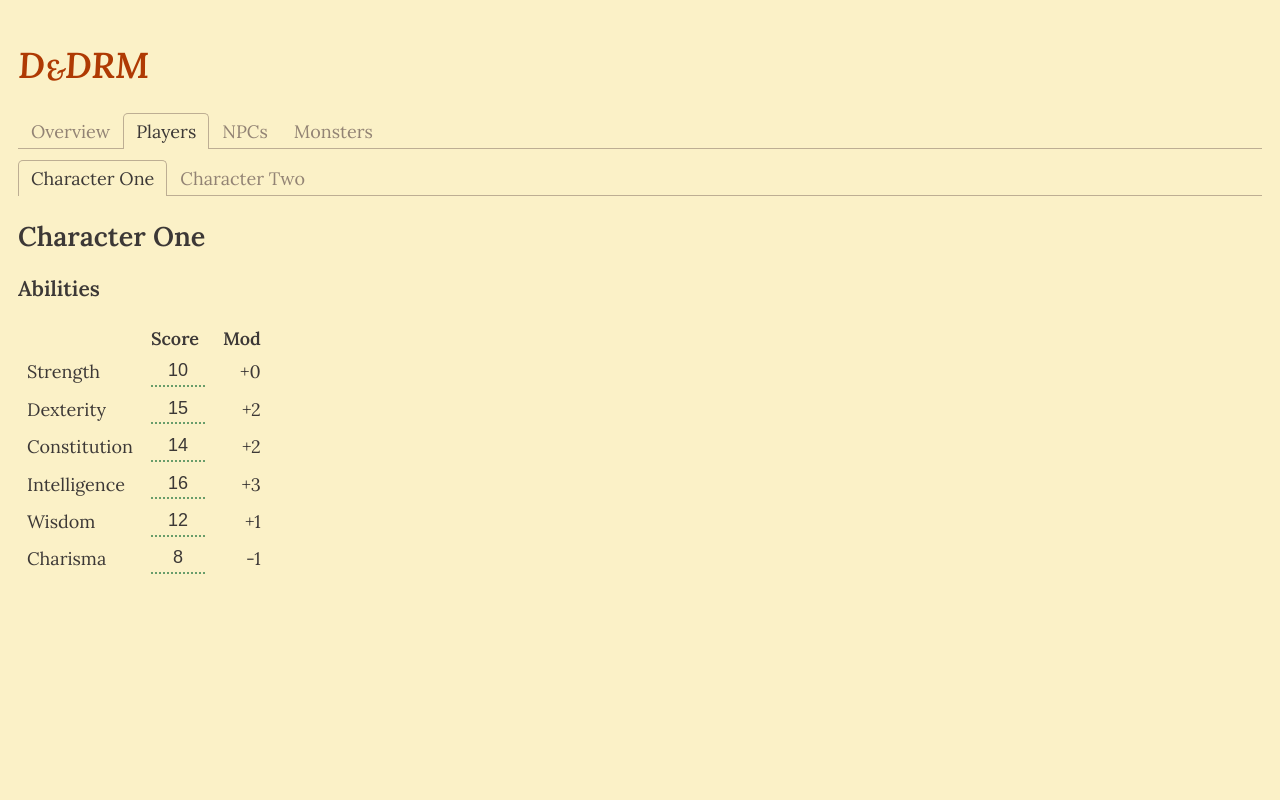
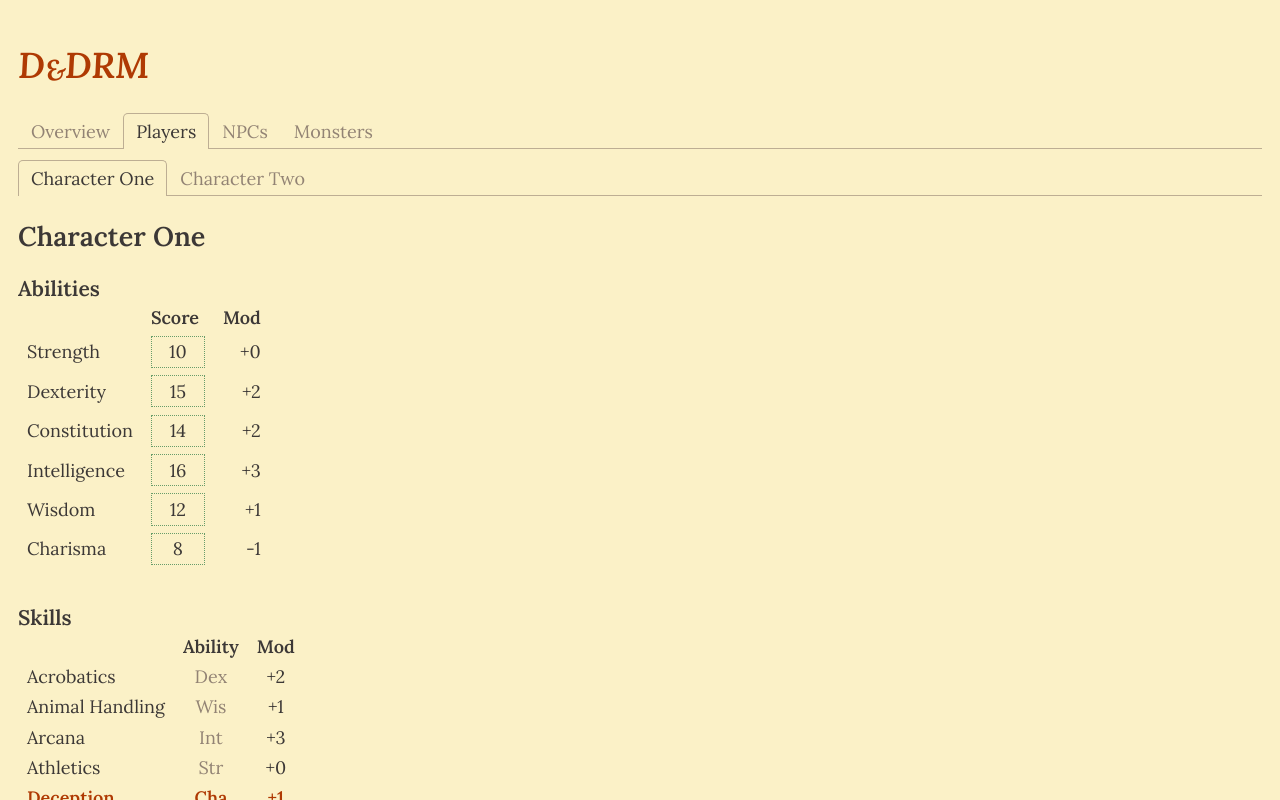
Before and after one commit to zachfedor/dndrm, a React (Create React App) app: page / in a window 1280 px wide. Both pictures are taken after a click on the tab "Players". Shown: the top 800 px of the page. Built offline with nearby package versions, Linux system fonts and the light colour scheme.

Commit message:
Add Skills component

```diff
--- a/src/App.js
+++ b/src/App.js
@@ -34,6 +34,7 @@ const initialState = {
         wisdom: 12,
         charisma: 8,
       },
+      proficiencies: ['nature', 'sleight of hand', 'deception'],
     },
     2: {
       id: 2,
@@ -53,6 +54,7 @@ const initialState = {
         wisdom: 12,
         charisma: 8,
       },
+      proficiencies: ['arcana', 'history', 'investigation'],
       spellSlots: {
         1: [true, true, false],
         2: [true]
@@ -64,17 +66,27 @@ const initialState = {
 const reducer = (state, action) => {
   switch (action.type) {
     case 'changeAbilityScore':
-      const { id, ability, score } = action;
       return {
         ...state,
         characters: {
           ...state.characters,
-          [id]: {
-            ...state.characters[id],
+          [action.id]: {
+            ...state.characters[action.id],
             abilities: {
-              ...state.characters[id].abilities,
-              [ability]: score
+              ...state.characters[action.id].abilities,
+              [action.ability]: action.score
             }
+          }
+        }
+      };
+    case 'updateProficiencies':
+      return {
+        ...state,
+        characters: {
+          ...state.characters,
+          [action.id]: {
+            ...state.characters[action.id],
+            proficiencies: action.proficiencies
           }
         }
       };
--- a/src/CharacterSheet/Abilities.css
+++ b/src/CharacterSheet/Abilities.css
@@ -1,3 +1,7 @@
+.Abilities h3 {
+  margin: 0;
+}
+
 .Abilities table {
   border-collapse: collapse;
 }
--- /dev/null
+++ b/src/CharacterSheet/Skills.css
@@ -0,0 +1,39 @@
+.Skills {
+  margin-top: 2rem;
+}
+
+.Skills h3 {
+  margin: 0;
+}
+
+.Skills table {
+  border-collapse: collapse;
+}
+
+.Skills td,
+.Skills th {
+  padding: 0.2rem 0.5rem;
+  text-align: center;
+  text-transform: capitalize;
+}
+
+.Skills td:first-of-type {
+  text-align: left;
+}
+
+.Skills tr.proficiency td {
+  color: var(--orange-dark);
+  font-weight: bold;
+}
+.Skills td.ability {
+  color: var(--gray);
+  text-align: center;
+}
+
+.Skills form {
+  margin-top: 1rem;
+}
+
+.Skills form button {
+  margin-left: 1rem;
+}
--- /dev/null
+++ b/src/CharacterSheet/Skills.js
@@ -0,0 +1,96 @@
+import React, { useContext, useState } from 'react';
+
+import { DispatchContext } from '../App';
+import { Button, Input } from '../atoms';
+import { SKILLS } from '../constants';
+import { getAbilityModifier, getProficiencyBonus } from '../formulas';
+import './Skills.css';
+
+const addSign = num => num < 0 ? `${num}` : `+${num}`;
+
+const Skills = (props) => {
+  const dispatch = useContext(DispatchContext);
+  const [skillInput, setSkillInput] = useState('');
+
+  const characterSkills = SKILLS.map(skill => {
+    const isProficient = props.proficiencies.includes(skill.name);
+    const base = getAbilityModifier(props.abilities[skill.ability]);
+    const bonus = isProficient ? getProficiencyBonus(props.level) : 0;
+    const modifier = addSign(base + bonus);
+
+    return {
+      ...skill,
+      isProficient,
+      modifier,
+    };
+  });
+
+  const onChange = (event) => setSkillInput(event.target.value);
+  const onSubmit = (event) => {
+    event.preventDefault();
+    const input = skillInput.toLowerCase();
+    const proficiencies = props.proficiencies.includes(input)
+      ? props.proficiencies.filter(skill => skill !== input)
+      : [ ...props.proficiencies, input ];
+
+    dispatch({
+      type: 'updateProficiencies',
+      id: props.id,
+      proficiencies,
+    });
+    setSkillInput('');
+  };
+
+  return (
+    <section className="Skills">
+      <h3>Skills</h3>
+
+      <table>
+        <thead>
+          <tr>
+            <th></th>
+            <th>Ability</th>
+            <th>Mod</th>
+          </tr>
+        </thead>
+        <tbody>
+          {characterSkills.map(skill => (
+            <tr key={skill.name} className={skill.isProficient ? 'proficiency' : ''}>
+              <td className="skill">
+                {skill.name}
+              </td>
+              <td className="ability">
+                {skill.ability.substr(0,3)}
+              </td>
+              <td className="modifier">
+                {skill.modifier}
+              </td>
+            </tr>
+          ))}
+        </tbody>
+      </table>
+
+      <form onSubmit={onSubmit}>
+        <datalist id="skillDataList">
+          {SKILLS.map(skill => {
+            const name = skill.name.split(' ')
+              .map(w => w[0].toUpperCase() + w.slice(1))
+              .join(' ');
+            return <option key={name}>{name}</option>
+          })}
+        </datalist>
+
+        <Input
+          type="text"
+          list="skillDataList"
+          onChange={onChange}
+          placeholder="Change Proficiencies"
+          value={skillInput}
+        />
+        <Button type="submit">Update</Button>
+      </form>
+    </section>
+  );
+};
+
+export default Skills;
--- a/src/CharacterSheet/index.js
+++ b/src/CharacterSheet/index.js
@@ -1,6 +1,7 @@
 import React from 'react';
 
 import Abilities from './Abilities';
+import Skills from './Skills';
 import './index.css';
 
 const CharacterSheet = (props) => {
@@ -12,7 +13,8 @@ const CharacterSheet = (props) => {
         <h2>{character.name}</h2>
       </header>
 
-      <Abilities abilities={character.abilities} id={character.id} />
+      <Abilities {...character} />
+      <Skills {...character} />
     </article>
   );
 };
--- a/src/atoms/Button.css
+++ b/src/atoms/Button.css
@@ -1,8 +1,9 @@
 .Button {
   background: none;
-  border: 2px solid var(--aqua);
+  border: 1px solid var(--aqua);
   color: var(--fg);
   cursor: pointer;
+  font-family: 'Lora', Georgia, serifs;
   font-size: 1rem;
   padding: 0.2rem 0.5rem;
 }
@@ -15,11 +16,11 @@
 
 .Button.editable {
   border: 0;
-  border-bottom: 2px dotted var(--aqua);
+  border: 1px dotted var(--aqua);
   color: var(--fg);
 }
 .Button.editable:hover,
 .Button.editable:focus {
-  border-bottom-style: solid;
+  border-style: solid;
   color: var(--fg);
 }
--- a/src/atoms/Input.css
+++ b/src/atoms/Input.css
@@ -1,8 +1,9 @@
 .Input {
   background: none;
   border: 0;
-  border-bottom: 2px solid var(--aqua);
+  border: 1px dotted var(--aqua);
   color: var(--fg);
+  font-family: 'Lora', Georgia, serifs;
   font-size: 1rem;
   padding: 0.2rem 0.5rem;
 }
@@ -10,5 +11,6 @@
 .Input:hover,
 .Input:focus {
   box-shadow: 0 0 5px var(--aqua);
+  border-style: solid;
   outline: none;
 }
--- a/src/constants.js
+++ b/src/constants.js
@@ -18,7 +18,7 @@ export const ABILITY_DESCRIPTIONS = {
 
 export const SKILLS = [
   { name: 'acrobatics', ability: 'dexterity' },
-  { name: 'animal Handling', ability: 'wisdom' },
+  { name: 'animal handling', ability: 'wisdom' },
   { name: 'arcana', ability: 'intelligence' },
   { name: 'athletics', ability: 'strength' },
   { name: 'deception', ability: 'charisma' },
@@ -32,7 +32,7 @@ export const SKILLS = [
   { name: 'performance', ability: 'charisma' },
   { name: 'persuasion', ability: 'charisma' },
   { name: 'religion', ability: 'intelligence' },
-  { name: 'sleight of Hand', ability: 'dexterity' },
+  { name: 'sleight of hand', ability: 'dexterity' },
   { name: 'stealth', ability: 'dexterity' },
   { name: 'survival', ability: 'wisdom' },
 ];
```
